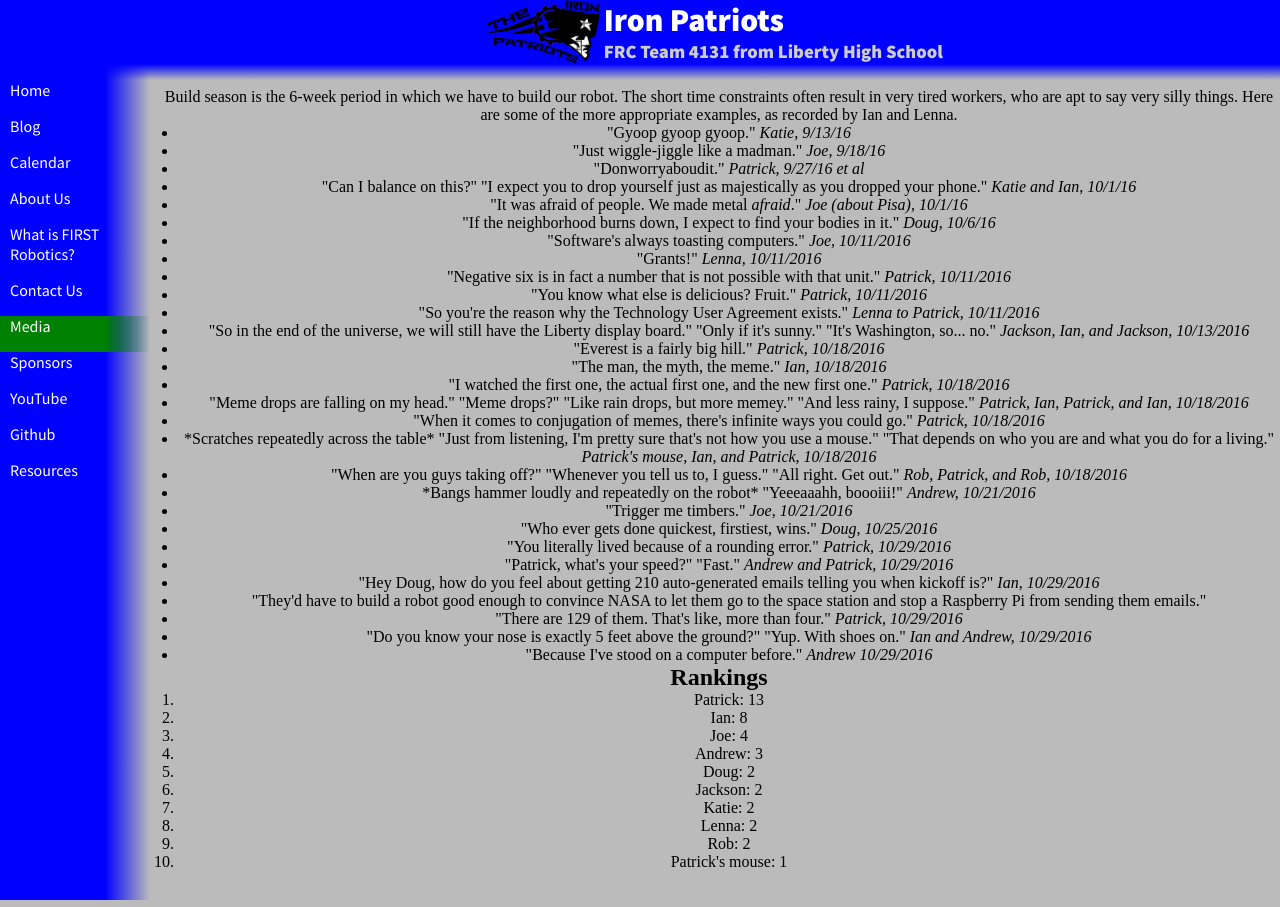
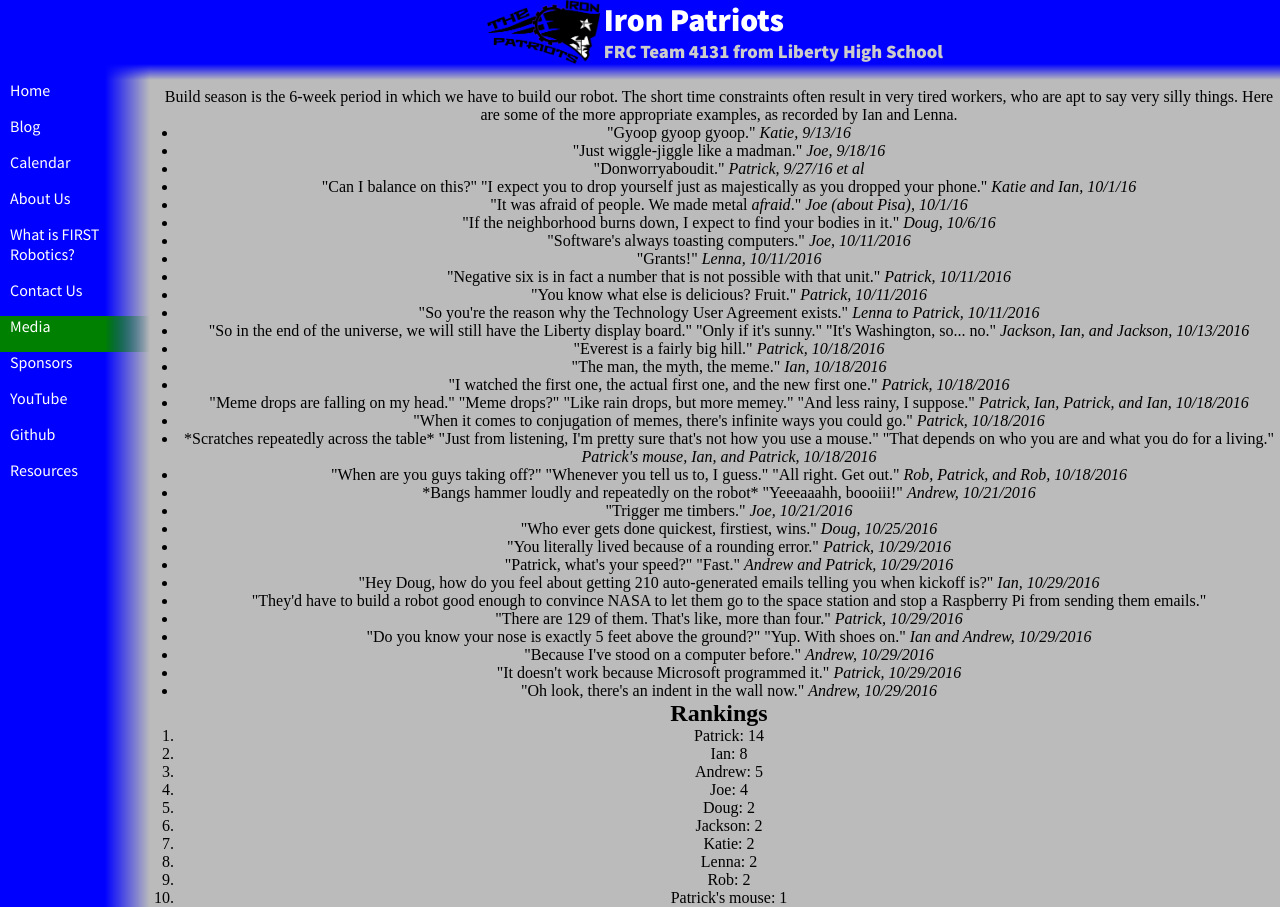
Before and after one commit to katiebugmoon/FRC4131.github.io, a Jekyll site: the page built from media/2017/quotes.html, in a window 1280 px wide. Built offline with Jekyll 4.4.1, drawn with Linux system fonts in a browser that asks for light colours; nearby versions of some CDN libraries.

Commit message:
Update quotes.html

```diff
--- a/media/2017/quotes.html
+++ b/media/2017/quotes.html
@@ -32,7 +32,9 @@ title: Build Season 2017 Quotes
 	<li>"They'd have to build a robot good enough to convince NASA to let them go to the space station and stop a Raspberry Pi from sending them emails."</li>
 	<li>"There are 129 of them. That's like, more than four." <i>Patrick, 10/29/2016</i></li>
 	<li>"Do you know your nose is exactly 5 feet above the ground?" "Yup. With shoes on." <i>Ian and Andrew, 10/29/2016</i></li>
-	<li>"Because I've stood on a computer before." <i>Andrew 10/29/2016</i></li>
+	<li>"Because I've stood on a computer before." <i>Andrew, 10/29/2016</i></li>
+	<li>"It doesn't work because Microsoft programmed it." <i>Patrick, 10/29/2016</i></li>
+	<li>"Oh look, there's an indent in the wall now." <i>Andrew, 10/29/2016</i></li>
 </ul>
 <h2>Rankings</h2>
 <ol id='rankings'></ol>
```
